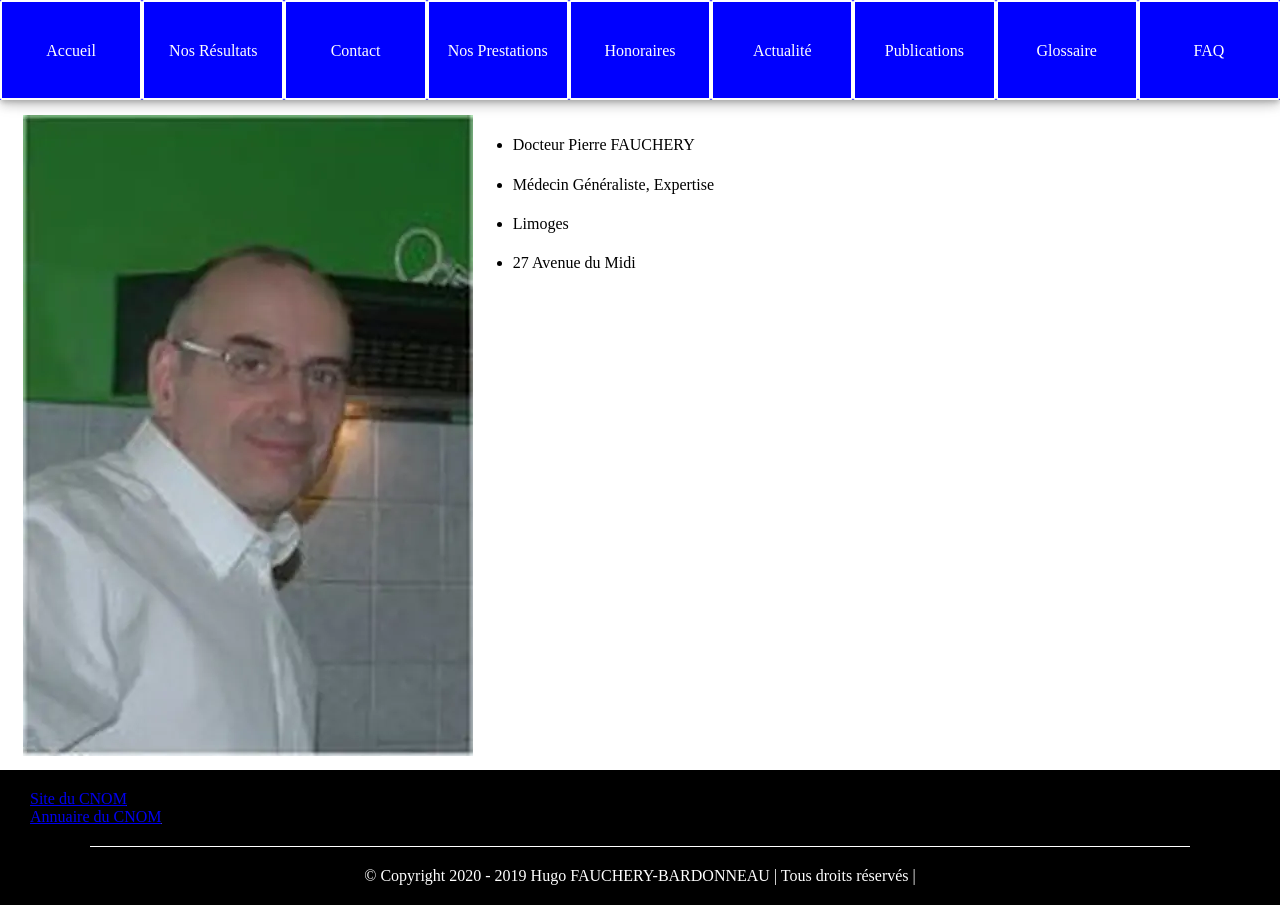
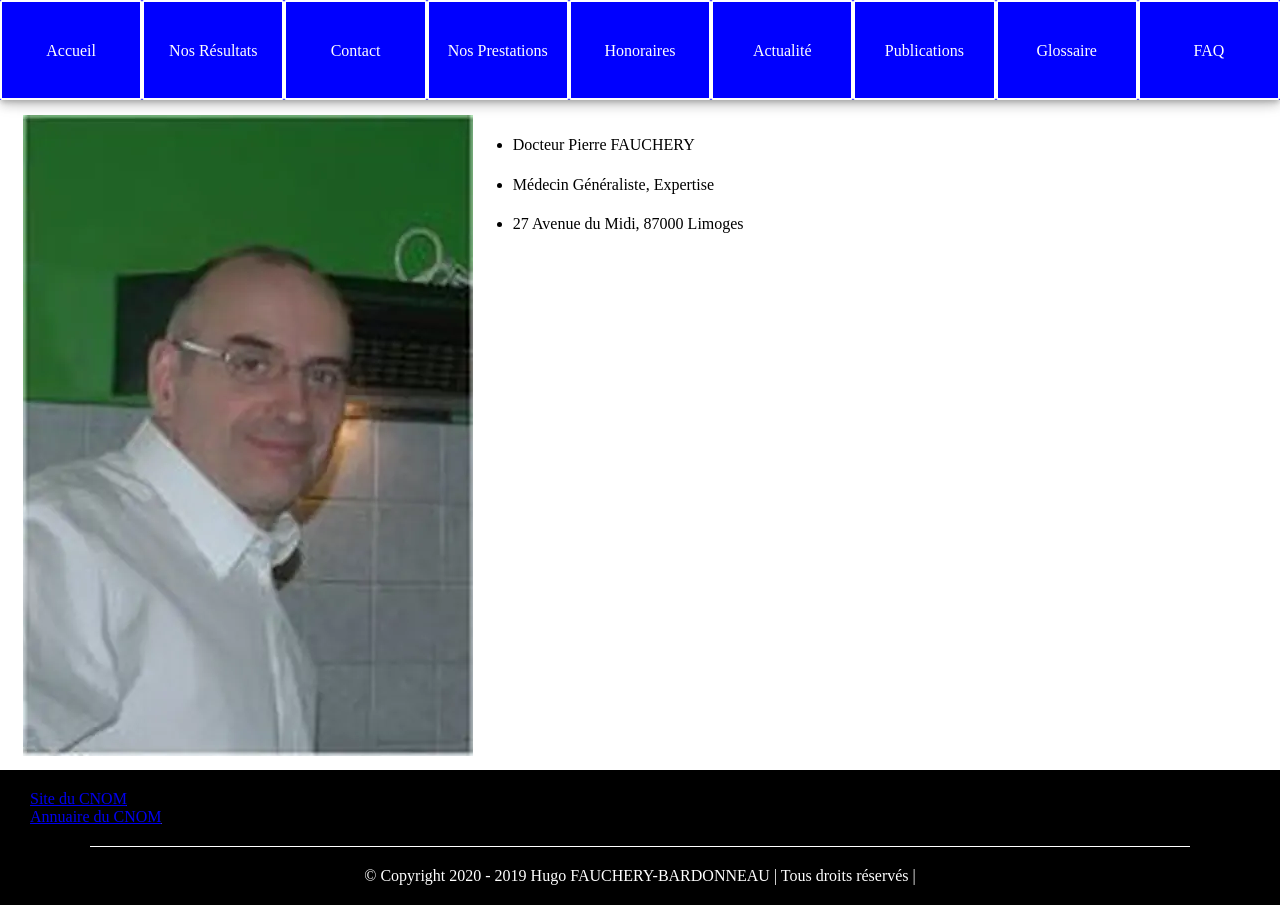
Before and after one commit to Reapy13/door, an Angular app: page / in a window 1280 px wide. Built offline with nearby package versions, Linux system fonts and the light colour scheme.

Commit message:
feat(#6) : Computes the adress.

```diff
--- a/src/app/components/home/home.component.html
+++ b/src/app/components/home/home.component.html
@@ -6,8 +6,7 @@
         <ul>
             <li><h4>Docteur Pierre FAUCHERY</h4></li>
             <li><h4>Médecin Généraliste, Expertise</h4></li>
-            <li><h4>Limoges</h4></li>
-            <li>27 Avenue du Midi</li>
+            <li><h4>27 Avenue du Midi, 87000 Limoges</h4></li>
         </ul>
     </div>
     <div *ngIf="homePage=='Nos Résultats'">Page des résultats</div>
```
